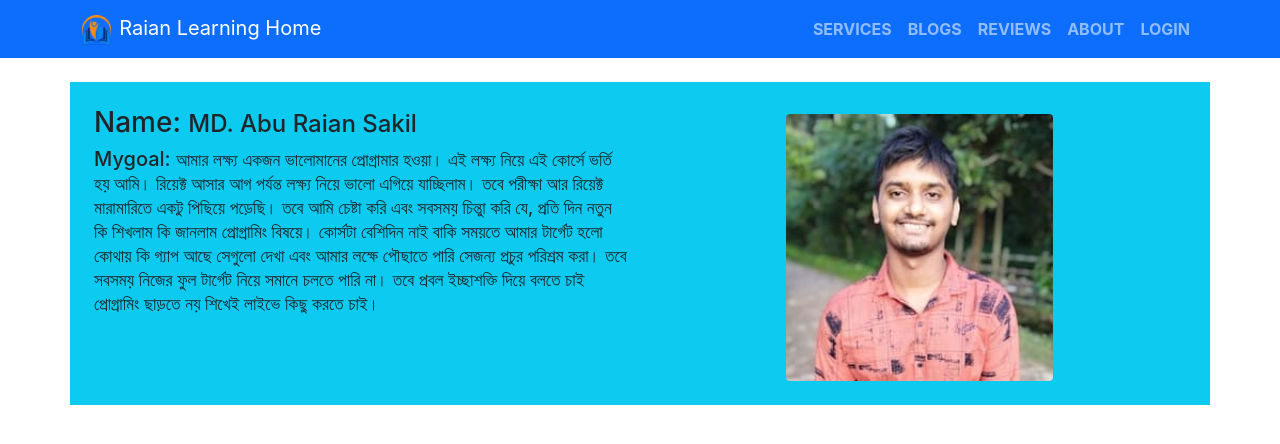
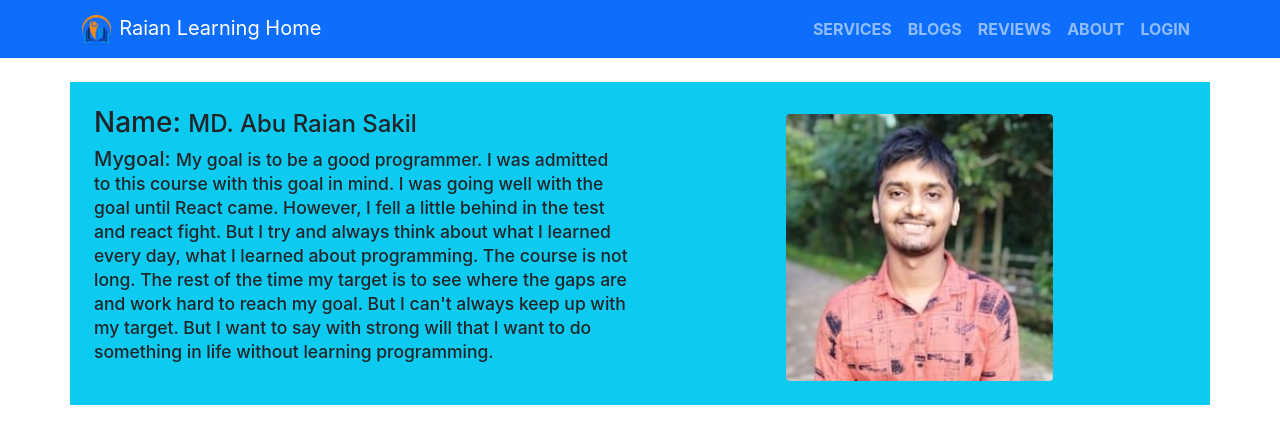
Before and after one commit to Aburaian/Raian-Learning-Home, a React (Create React App) app: page /about in a window 1280 px wide. Shown: the top 444 px of the page. Built offline with nearby package versions, Linux system fonts and the light colour scheme; no server answers.

Commit message:
text added

```diff
--- a/src/Pages/About/About.js
+++ b/src/Pages/About/About.js
@@ -12,15 +12,15 @@ const About = () => {
           <p className="h5">
             Mygoal:{" "}
             <small>
-              আমার লক্ষ্য একজন ভালোমানের প্রোগ্রামার হওয়া। এই লক্ষ্য নিয়ে এই
-              কোর্সে ভর্তি হয় আমি। রিয়েক্ট আসার আগ পর্যন্ত লক্ষ্য নিয়ে ভালো
-              এগিয়ে যাচ্ছিলাম। তবে পরীক্ষা আর রিয়েক্ট মারামারিতে একটু পিছিয়ে
-              পড়েছি। তবে আমি চেষ্টা করি এবং সবসময় চিন্তুা করি যে, প্রতি দিন নতুন
-              কি শিখলাম কি জানলাম প্রোগ্রামিং বিষয়ে। কোর্সটা বেশিদিন নাই বাকি
-              সময়তে আমার টার্গেট হলো কোথায় কি গ্যাপ আছে সেগুলো দেখা এবং আমার
-              লক্ষে পৌছাতে পারি সেজন্য প্রচুর পরিশ্রম করা। তবে সবসময় নিজের ফুল
-              টার্গেট নিয়ে সমানে চলতে পারি না। তবে প্রবল ইচ্ছাশক্তি দিয়ে বলতে
-              চাই প্রোগ্রামিং ছাড়তে নয় শিখেই লাইভে কিছু করতে চাই।
+              My goal is to be a good programmer. I was admitted to this course
+              with this goal in mind. I was going well with the goal until React
+              came. However, I fell a little behind in the test and react fight.
+              But I try and always think about what I learned every day, what I
+              learned about programming. The course is not long. The rest of the
+              time my target is to see where the gaps are and work hard to reach
+              my goal. But I can't always keep up with my target. But I want to
+              say with strong will that I want to do something in life without
+              learning programming.
             </small>{" "}
           </p>
         </div>
```
Also changed, not shown: firebase.json (added), 1 other file (tests, documents, lock files or other folders).
